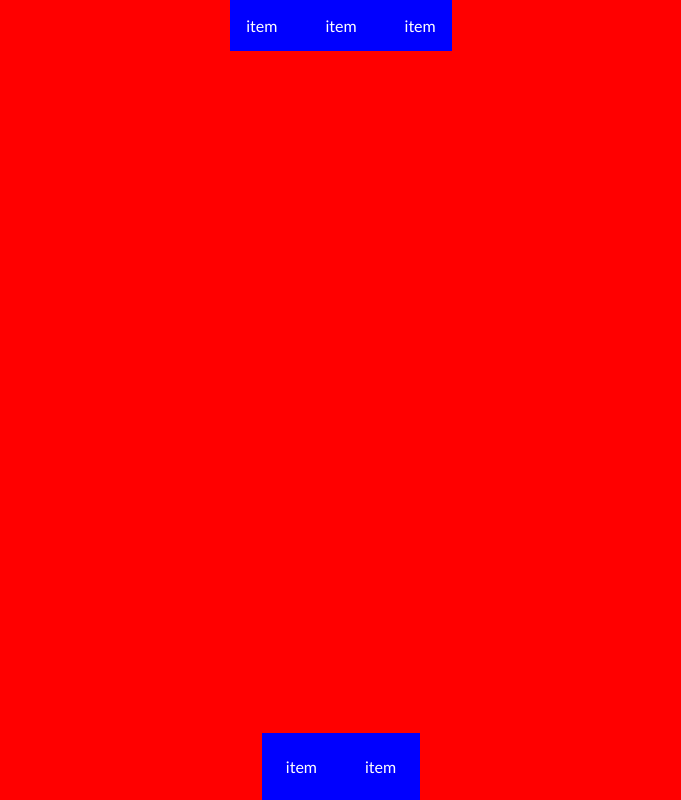
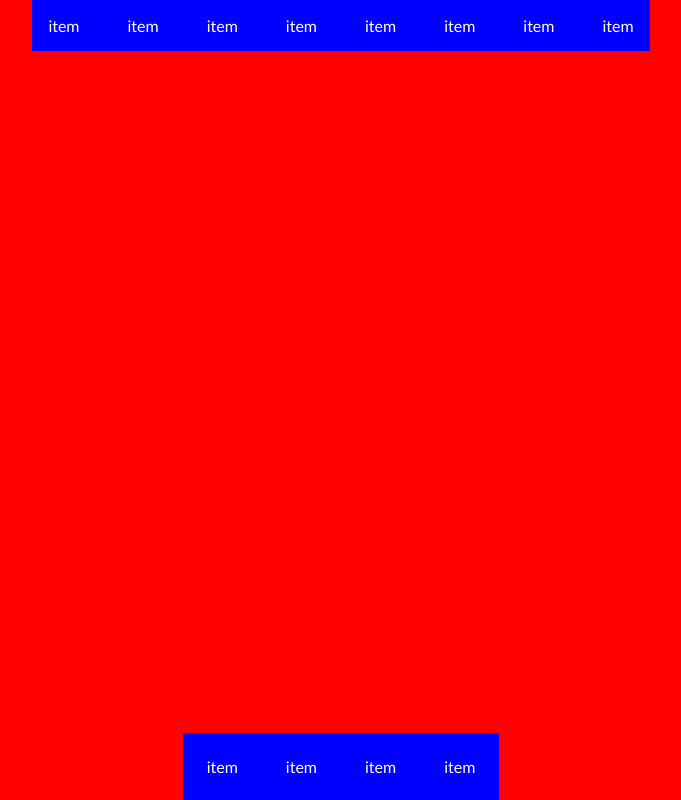
Before and after one commit to Karel05/WBA-Laska-Karel-2K, a plain HTML site: page individual-wrok/flex-0/flex/index.html in a window 1280 px wide. Shown: the whole page, without its empty margins (299-980 px from the left). Drawn offline with Linux system fonts and the light colour scheme.

Commit message:
pridani vice itemu

```diff
--- a/individual-wrok/flex-0/flex/index.html
+++ b/individual-wrok/flex-0/flex/index.html
@@ -14,12 +14,19 @@
             <li><a href="#">item</a></li>
             <li><a href="#">item</a></li>
             <li><a href="#">item</a></li>
+            <li><a href="#">item</a></li>
+            <li><a href="#">item</a></li>
+            <li><a href="#">item</a></li>
+            <li><a href="#">item</a></li>
+            <li><a href="#">item</a></li>
         </ul>
         </nav>
     </div>
     <div class="down">
         <p>item</p>
         <p>item</p>
+        <p>item</p>
+        <p>item</p>
     </div>
 </body>
 </html>
```
